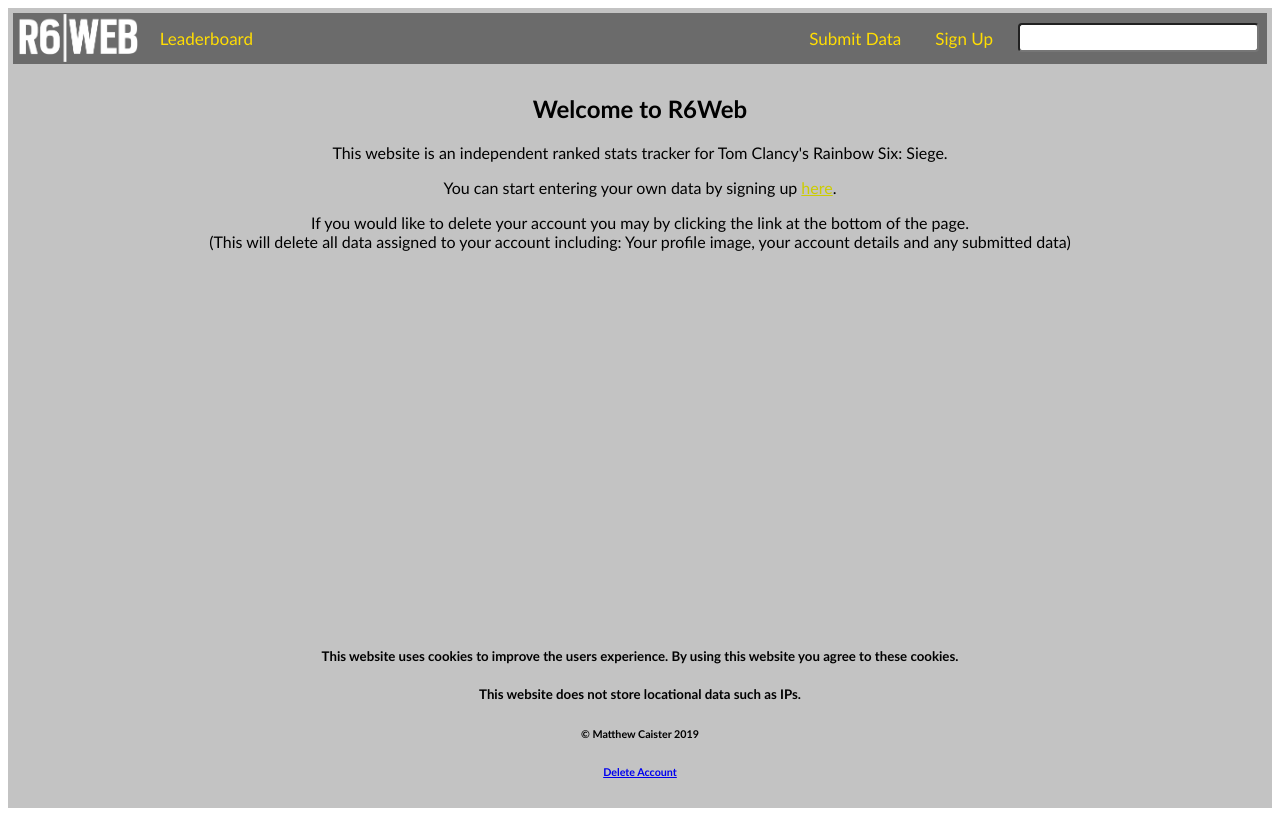
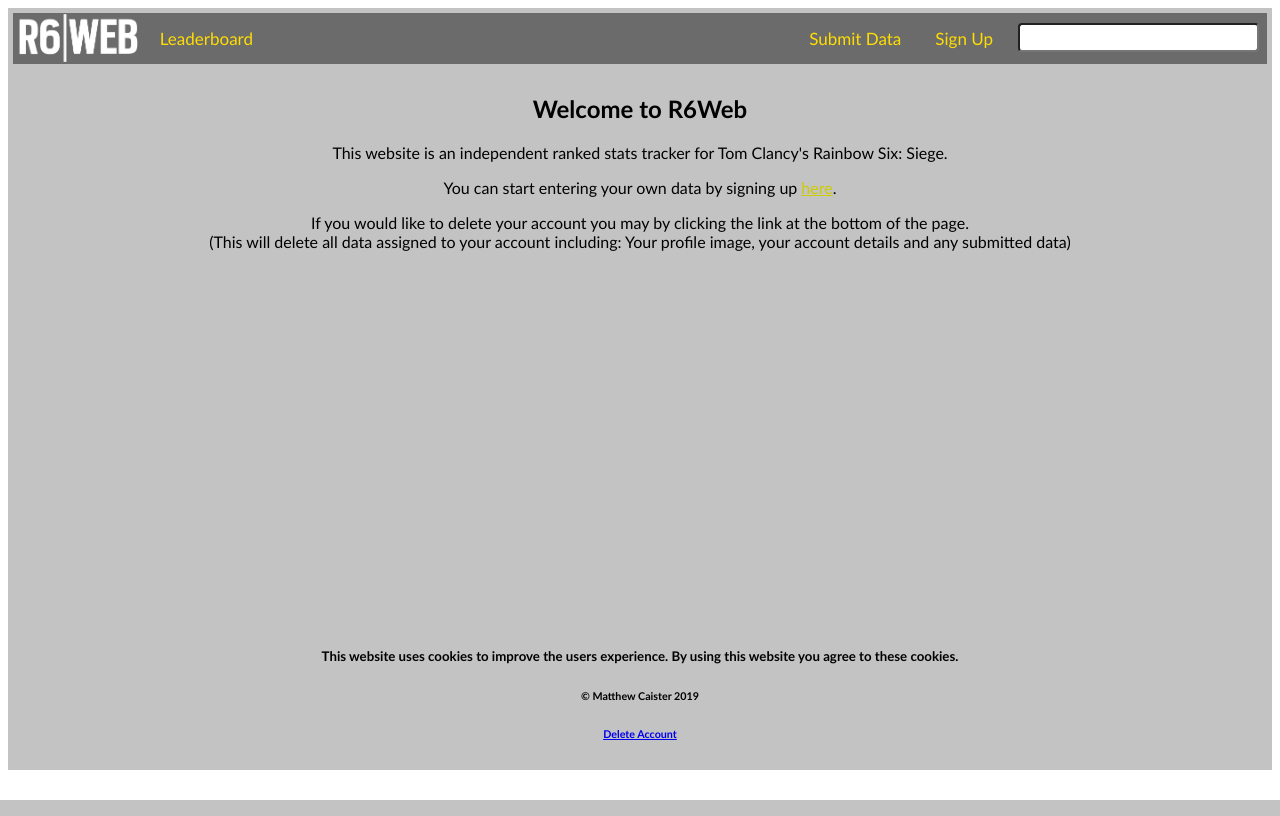
Before and after one commit to MJCaister/R6Web, a Python web app: template templates/home.html in a window 1280 px wide. Run offline with Jinja, Linux system fonts and the light colour scheme; the template is opened without the code that fills it: most values are stand-ins (such as "Sample title", 1, 10 or a date in 2020); form fields are guessed from the names that the template uses.

Commit message:
Corrected Footer T&Cs

```diff
--- a/templates/footer.html
+++ b/templates/footer.html
@@ -1,6 +1,5 @@
 <footer>
     <h5>This website uses cookies to improve the users experience. By using this website you agree to these cookies.</h5>
-    <h5>This website does not store locational data such as IPs.</h5>
     <h6>&copy Matthew Caister 2019</h6>
     <h6><a href="{{url_for('delete')}}">Delete Account</a></h6>
 </footer>
```
